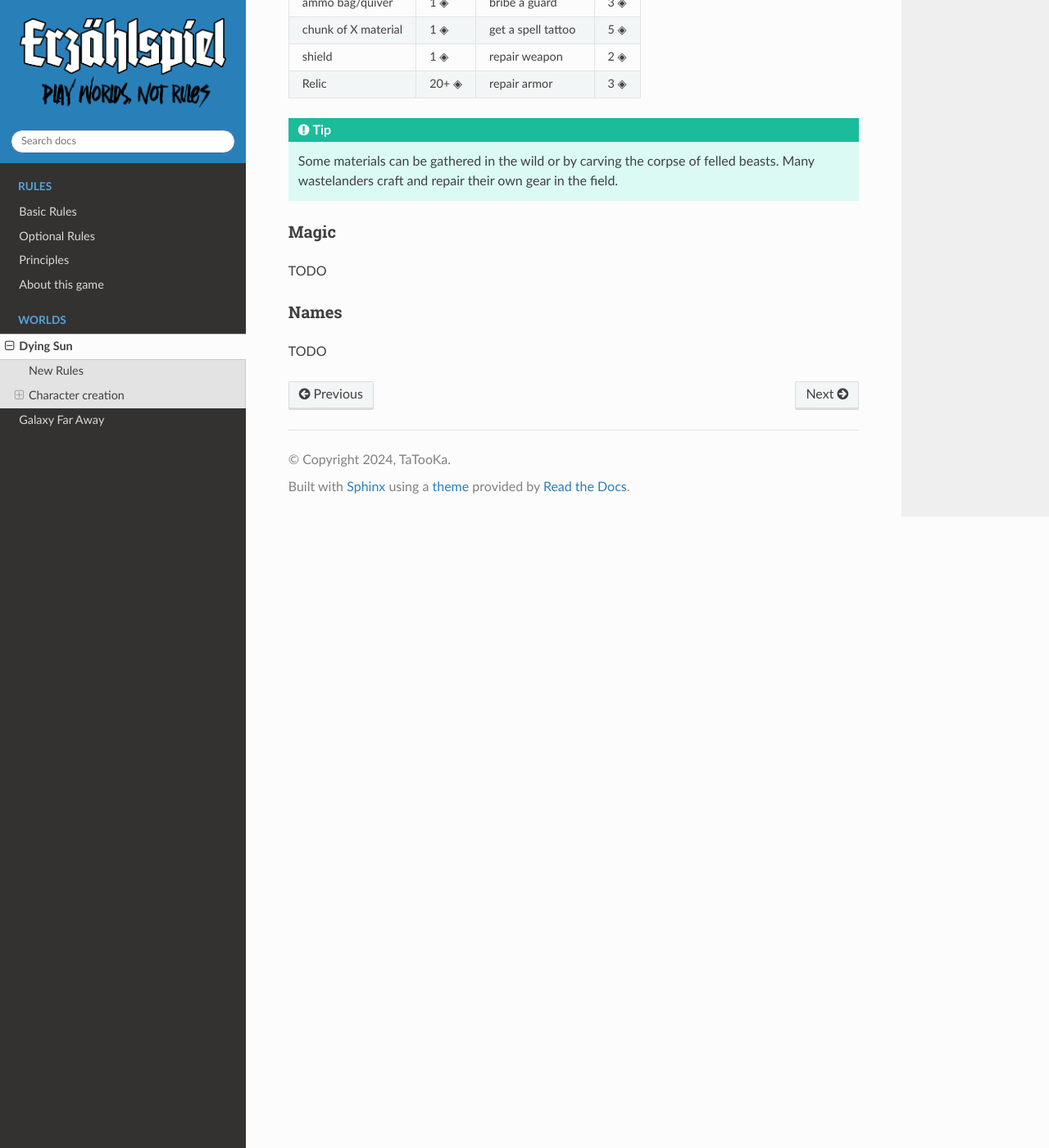
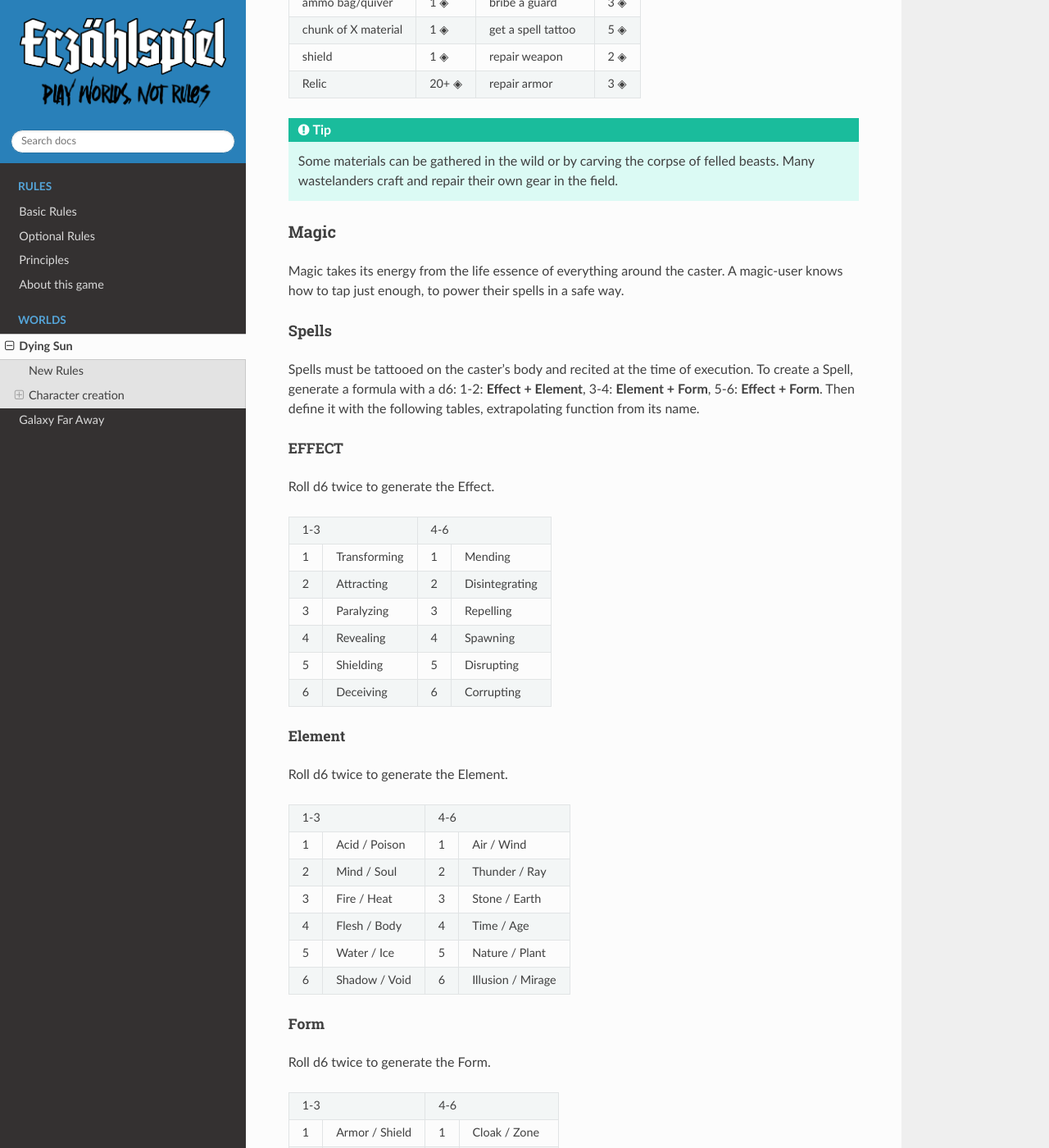
Before and after one commit to TaTooKa/froth, a Sphinx documentation site: the page built from docs/source/pages/dyingsun.rst, in a window 1280 px wide and 1400 px high, scrolled down 4633 px. Shown: the whole window at 82% size. Built offline with Sphinx 7.4.7 and the Read the Docs theme 3.1.0, drawn with Linux system fonts in a browser that asks for light colours; cross-references to code outside the pages are shown as plain code; some of the changed text lies outside the part shown.

Commit message:
Add spells tables.

```diff
--- a/docs/source/pages/dyingsun.rst
+++ b/docs/source/pages/dyingsun.rst
@@ -244,7 +244,77 @@ Costs may vary depending on supply/demand of each outpost or civilized hub (at G
 Magic
 ~~~~~
 
-TODO
+Magic takes its energy from the life essence of everything around the caster. A magic-user knows how to tap just enough, to power their spells in a safe way.
+
+Spells
+^^^^^^
+
+.. _spells-table:
+
+Spells must be tattooed on the caster's body and recited at the time of execution. To create a Spell, generate a formula with a d6: 1-2: **Effect + Element**, 3-4: **Element + Form**, 5-6: **Effect + Form**. Then define it with the following tables, extrapolating function from its name.
+
+EFFECT
+""""""
+
+Roll d6 twice to generate the Effect.
+
++------------------+--------------------+
+| 1-3              | 4-6                |
++---+--------------+---+----------------+
+| 1 | Transforming | 1 | Mending        |
++---+--------------+---+----------------+
+| 2 | Attracting   | 2 | Disintegrating |
++---+--------------+---+----------------+
+| 3 | Paralyzing   | 3 | Repelling      |
++---+--------------+---+----------------+
+| 4 | Revealing    | 4 | Spawning       |
++---+--------------+---+----------------+
+| 5 | Shielding    | 5 | Disrupting     |
++---+--------------+---+----------------+
+| 6 | Deceiving    | 6 | Corrupting     |
++---+--------------+---+----------------+
+
+Element
+"""""""
+
+Roll d6 twice to generate the Element.
+
++-------------------+-----------------------+
+| 1-3               | 4-6                   |
++---+---------------+---+-------------------+
+| 1 | Acid / Poison | 1 | Air / Wind        |
++---+---------------+---+-------------------+
+| 2 | Mind / Soul   | 2 | Thunder / Ray     |
++---+---------------+---+-------------------+
+| 3 | Fire / Heat   | 3 | Stone / Earth     |
++---+---------------+---+-------------------+
+| 4 | Flesh / Body  | 4 | Time / Age        |
++---+---------------+---+-------------------+
+| 5 | Water / Ice   | 5 | Nature / Plant    |
++---+---------------+---+-------------------+
+| 6 | Shadow / Void | 6 | Illusion / Mirage |
++---+---------------+---+-------------------+
+
+Form
+""""
+
+Roll d6 twice to generate the Form.
+
++--------------------+--------------------+
+| 1-3                | 4-6                |
++---+----------------+---+----------------+
+| 1 | Armor / Shield | 1 | Cloak / Zone   |
++---+----------------+---+----------------+
+| 2 | Arrow / Bolt   | 2 | Touch / Grasp  |
++---+----------------+---+----------------+
+| 3 | Aura / Sphere  | 3 | Trap / Prison  |
++---+----------------+---+----------------+
+| 4 | Blast / Beam   | 4 | Wall / Barrier |
++---+----------------+---+----------------+
+| 5 | Blade / Slash  | 5 | Vortex / Pit   |
++---+----------------+---+----------------+
+| 6 | Cloud / Fog    | 6 | Clone / Image  |
++---+----------------+---+----------------+
 
 Names
 ~~~~~
```
